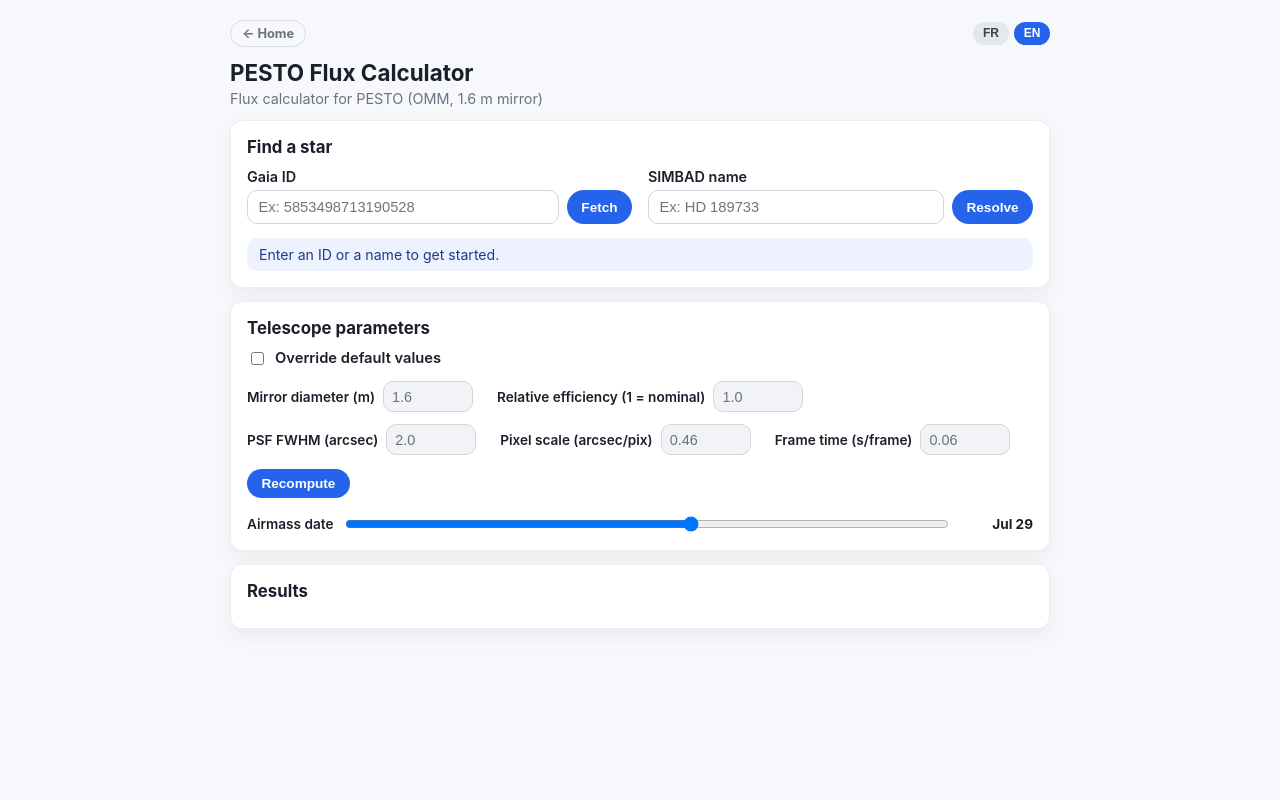
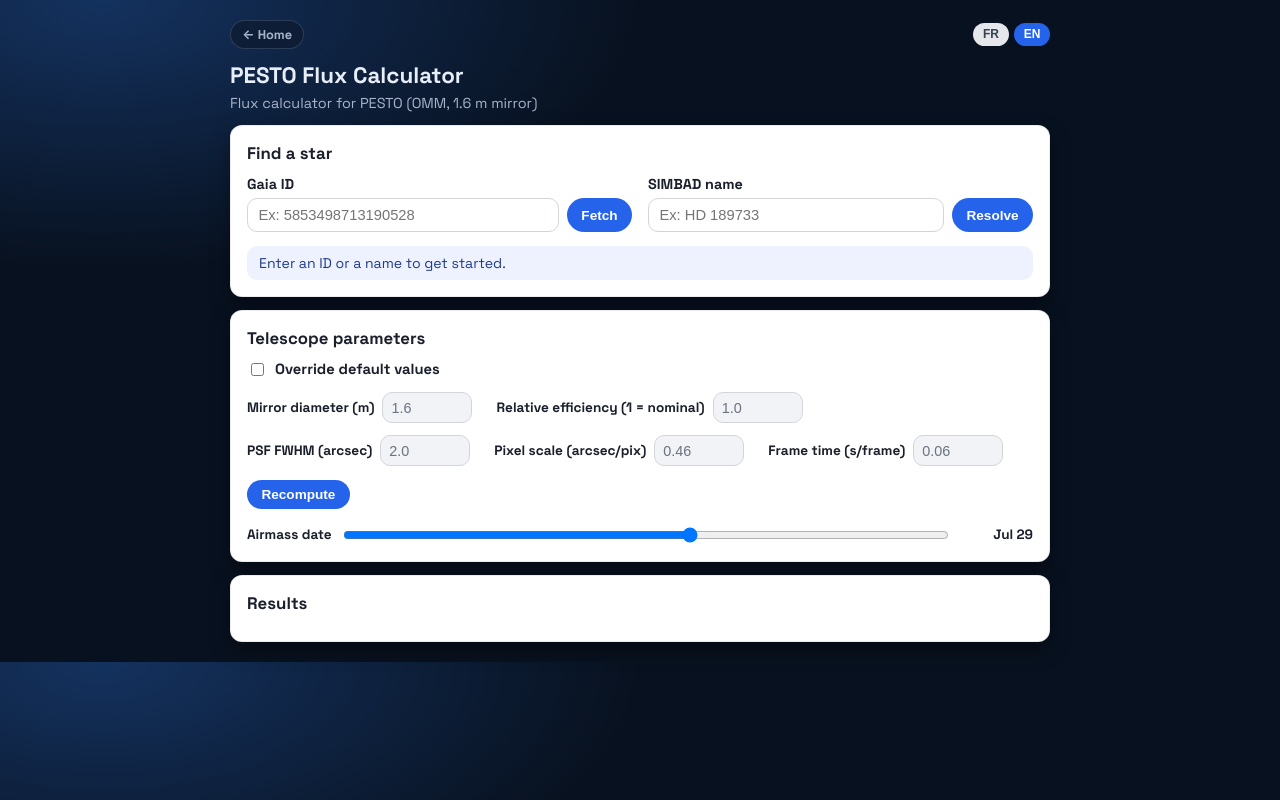
Before and after one commit to eartigau/pesto-etc, a Flask app: page / in a window 1280 px wide. Run offline with Flask 2, Linux system fonts and the light colour scheme.

Commit message:
Apply shared dark page background matching eartigau's other tools
Space Grotesk/IBM Plex Mono fonts, dark navy page background. Cards
stay white since the airmass chart is drawn on a transparent canvas
whose axis colors assume a light backdrop. Edited templates/index.html
(source of truth) and regenerated the static index.html via
build_static.py.

Co-Authored-By: Claude Sonnet 5 <noreply@anthropic.com>

```diff
--- a/index.html
+++ b/index.html
@@ -4,6 +4,9 @@
   <meta charset="UTF-8" />
   <meta name="viewport" content="width=device-width, initial-scale=1.0" />
   <title>PESTO Flux Calculator</title>
+  <link rel="preconnect" href="https://fonts.googleapis.com">
+  <link rel="preconnect" href="https://fonts.gstatic.com" crossorigin>
+  <link href="https://fonts.googleapis.com/css2?family=Space+Grotesk:wght@400;500;700&family=IBM+Plex+Mono:wght@400;500&display=swap" rel="stylesheet">
   <link rel="stylesheet" href="static/style.css" />
 </head>
 <body>
--- a/static/style.css
+++ b/static/style.css
@@ -1,8 +1,10 @@
 body {
-  font-family: Inter, system-ui, -apple-system, BlinkMacSystemFont, 'Segoe UI', sans-serif;
+  font-family: "Space Grotesk", Inter, system-ui, -apple-system, BlinkMacSystemFont, 'Segoe UI', sans-serif;
   margin: 0;
-  background: #f7f8fb;
-  color: #1a1f2b;
+  background:
+    radial-gradient(1200px 600px at 8% 0%, #14325f 0%, #08111f 45%),
+    linear-gradient(160deg, #0a1424 0%, #111f36 100%);
+  color: #e8eef8;
 }
 
 main {
@@ -22,15 +24,16 @@ main {
 .home-link {
   font-size: 0.8rem;
   font-weight: 700;
-  color: #6b7280;
+  color: #a8b4ca;
   text-decoration: none;
   padding: 0.3rem 0.7rem;
   border-radius: 999px;
-  border: 1px solid rgba(15, 23, 42, 0.12);
+  border: 1px solid rgba(200, 220, 255, 0.16);
+  background: rgba(14, 24, 42, 0.6);
 }
 
 .home-link:hover {
-  color: #2563eb;
+  color: #62c2ff;
 }
 
 html[lang="en"] .home-link-fr {
@@ -70,7 +73,7 @@ h1 {
 
 .tagline {
   font-size: 0.9rem;
-  color: #6b7280;
+  color: #a8b4ca;
   margin: 0 0 0.85rem;
 }
 
@@ -81,11 +84,12 @@ h2 {
 
 .card {
   background: #ffffff;
+  color: #1a1f2b;
   border: 1px solid rgba(15, 23, 42, 0.08);
   border-radius: 12px;
   padding: 1rem;
   margin-bottom: 0.85rem;
-  box-shadow: 0 8px 20px rgba(15, 23, 42, 0.05);
+  box-shadow: 0 8px 20px rgba(0, 0, 0, 0.35);
 }
 
 .row {
--- a/templates/index.html
+++ b/templates/index.html
@@ -4,6 +4,9 @@
   <meta charset="UTF-8" />
   <meta name="viewport" content="width=device-width, initial-scale=1.0" />
   <title>PESTO Flux Calculator</title>
+  <link rel="preconnect" href="https://fonts.googleapis.com">
+  <link rel="preconnect" href="https://fonts.gstatic.com" crossorigin>
+  <link href="https://fonts.googleapis.com/css2?family=Space+Grotesk:wght@400;500;700&family=IBM+Plex+Mono:wght@400;500&display=swap" rel="stylesheet">
   <link rel="stylesheet" href="/static/style.css" />
 </head>
 <body>
```
